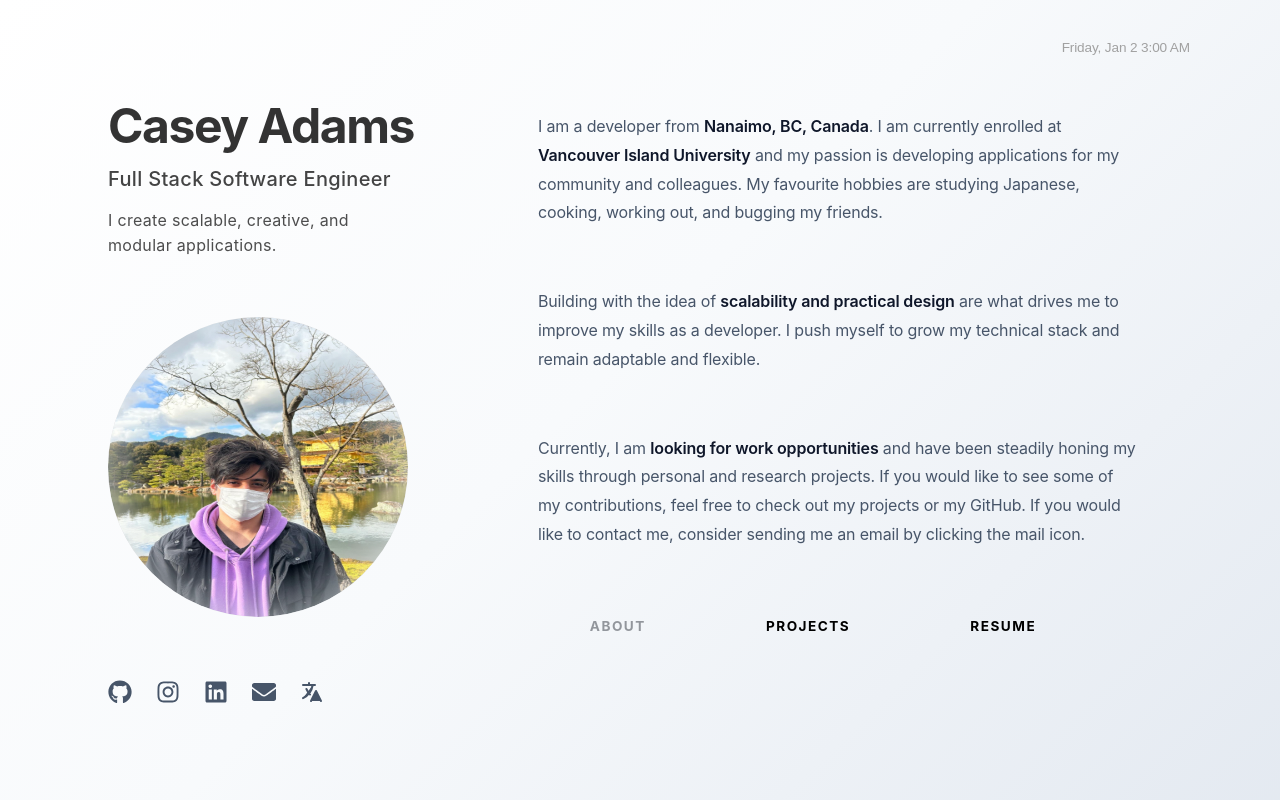
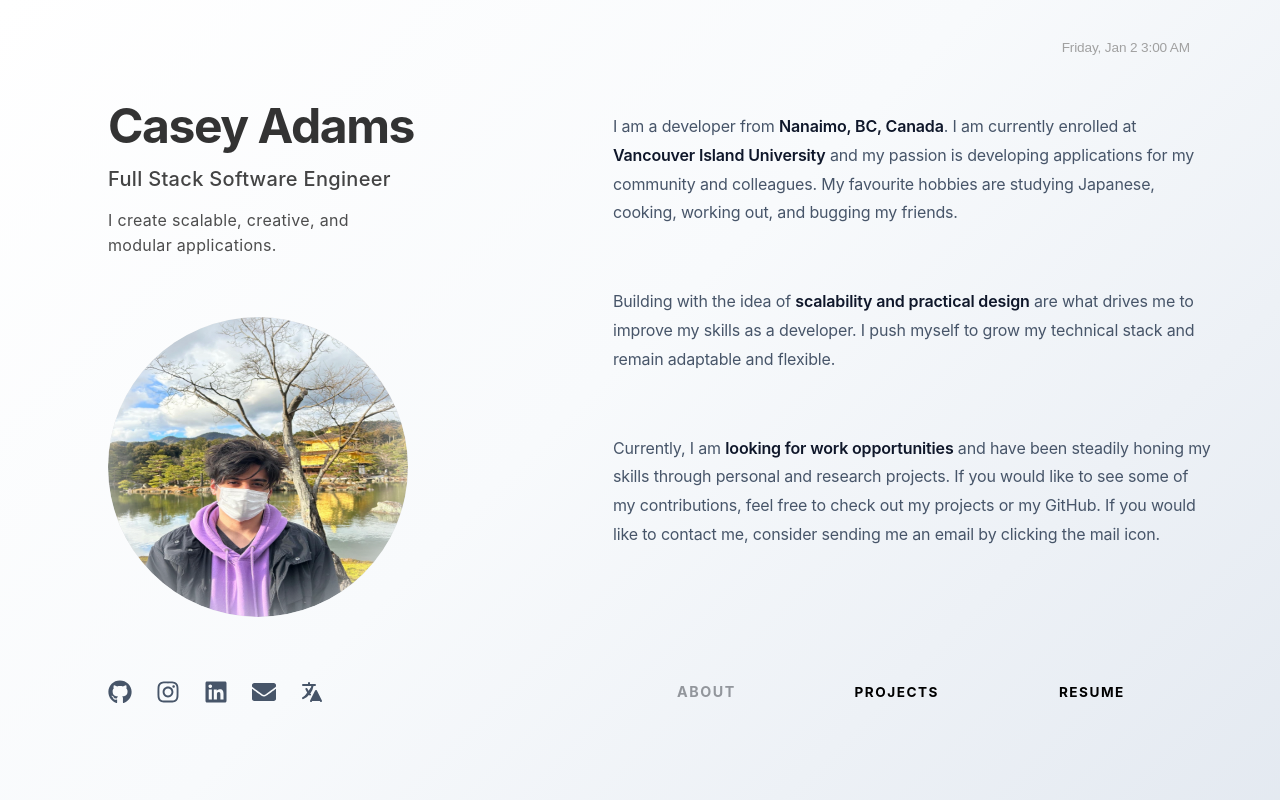
Before and after one commit to 14th-August/Casey-Portfolio, a React (Vite) app: page / in a window 1280 px wide. Built offline with nearby package versions, Linux system fonts and the light colour scheme; a web font is replaced by a local one.

Commit message:
made the bottom link clicks stable

```diff
--- a/src/App.css
+++ b/src/App.css
@@ -6,14 +6,13 @@ html {
   background: linear-gradient(135deg, #ffffff 0%, #f8fafc 45%, #e2e8f0 100%);
   min-height: 100vh;
   display: flex;
-  justify-content: center; /* This keeps your site centered on all monitors */
+  justify-content: center;
   padding: 0 48px;
 }
 
 .content-wrapper {
   display: grid;
-  /* Fixed sidebar column (350px) and flexible content column (1fr) */
-  grid-template-columns: 350px 1fr;
+  grid-template-columns: 425px 1fr;
   max-width: 1200px; /* Constrains the site width for a professional look */
   width: 100%;
   padding: 0 60px;
@@ -32,7 +31,6 @@ html {
   padding: 96px 0;
 }
 
-/* 5. Main Content: Locked to Column 2 */
 .main-content {
   grid-column: 2;
   padding: 96px 0;
@@ -42,7 +40,6 @@ html {
 }
 
 
-/* 6. Clean reset for inner sections */
 .content-section,
 .about-section,
 .projects-wrapper {
@@ -50,7 +47,6 @@ html {
   width: 100%;
 }
 
-/* 7. Responsive Fixes */
 @media (max-width: 1024px) {
   .content-wrapper {
     grid-template-columns: 1fr; /* Stacks sidebar over content */
@@ -71,8 +67,17 @@ html {
 }
 
 .navbar-container {
-  width: 100%;
+  position: fixed;      /* FIXED: Stays in one spot regardless of scroll or content */
+  bottom: 80px;         /* Locked 40px from the bottom of the screen */
+
+  /* We need to manually align it to your right-hand column */
+  /* Since your sidebar is 425px + 80px gap, we start after that */
+  left: calc(50% + 150px);
+  transform: translateX(-25%);
+
+  width: auto;
   display: flex;
   justify-content: center;
-  transform: translateX(-200px);
+  z-index: 9999;        /* High priority: stays on top of all text */
+
 }
--- a/src/right-components/Project.css
+++ b/src/right-components/Project.css
@@ -6,6 +6,7 @@
 
 .Project-title {
   margin-top: 0;
+  justify-content: center;
   margin-bottom: 0;
 }
 
--- a/src/right-components/navbar.css
+++ b/src/right-components/navbar.css
@@ -1,27 +1,40 @@
 .sidebar-nav {
+  /* Use flexbox to handle alignment mathematically */
   display: flex;
+  width: 100%;
+  justify-content: center; /* Centers the links in the main-content column */
+  align-items: center;
+
+  /* FIXED: Removed padding-left: 220px; */
+  /* Using gaps is better for stability than left-padding */
   gap: 120px;
-  padding-left: 220px;
-  padding-top: 53px;
+  padding: 20px 0;
 }
 
 .sidebar-nav a {
   text-decoration: none;
-  color: #000000; /* Solid black base color */
+  color: #000000;
   font-weight: bold;
   font-size: 0.85rem;
   letter-spacing: 1.5px;
   text-transform: uppercase;
-  transition: all 0.3s ease;
-  border-bottom: none;
+  transition: all 0.3s ease-in-out;
+    white-space: nowrap;
 }
 
-/* Updated Active State: No border-bottom */
 .sidebar-nav a.active {
-  color: #92969c; /* A distinct blue color to show it is selected */
-  /* border-bottom removed from here */
+  color: #92969c;
+  transform: scale(1.05);
 }
 
 .sidebar-nav a:hover {
   color: #92969c;
 }
+
+/* Ensure the nav adjusts for smaller screens */
+@media (max-width: 1024px) {
+  .sidebar-nav {
+    gap: 40px;
+    padding-top: 20px;
+  }
+}
```
